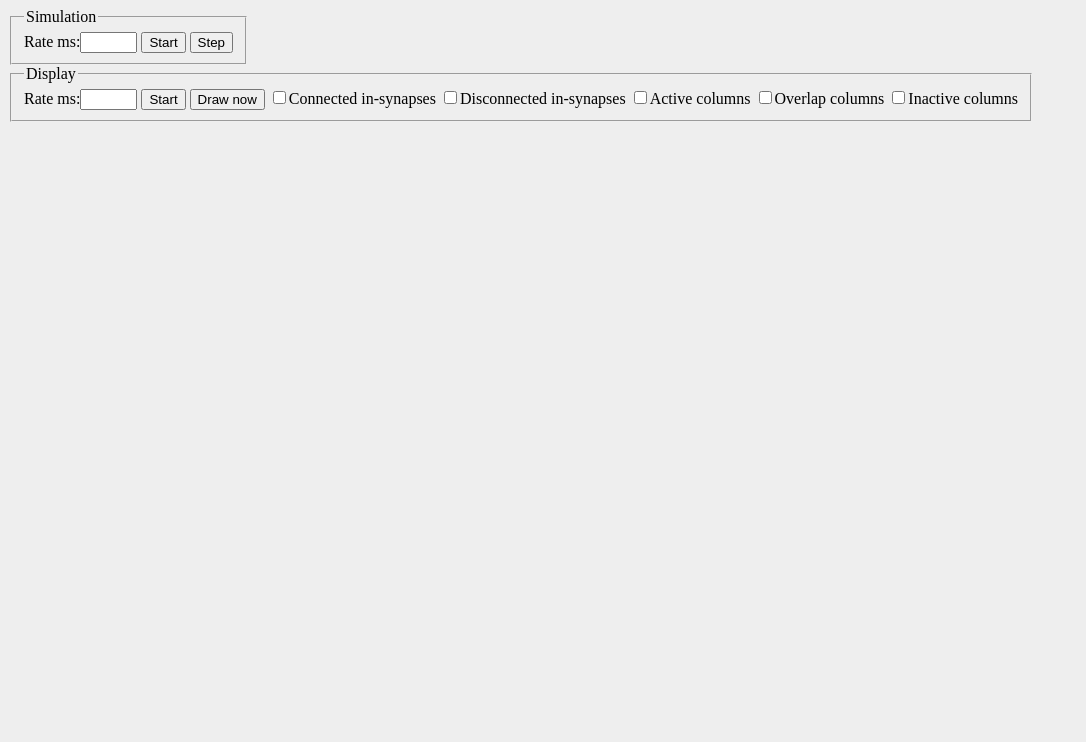
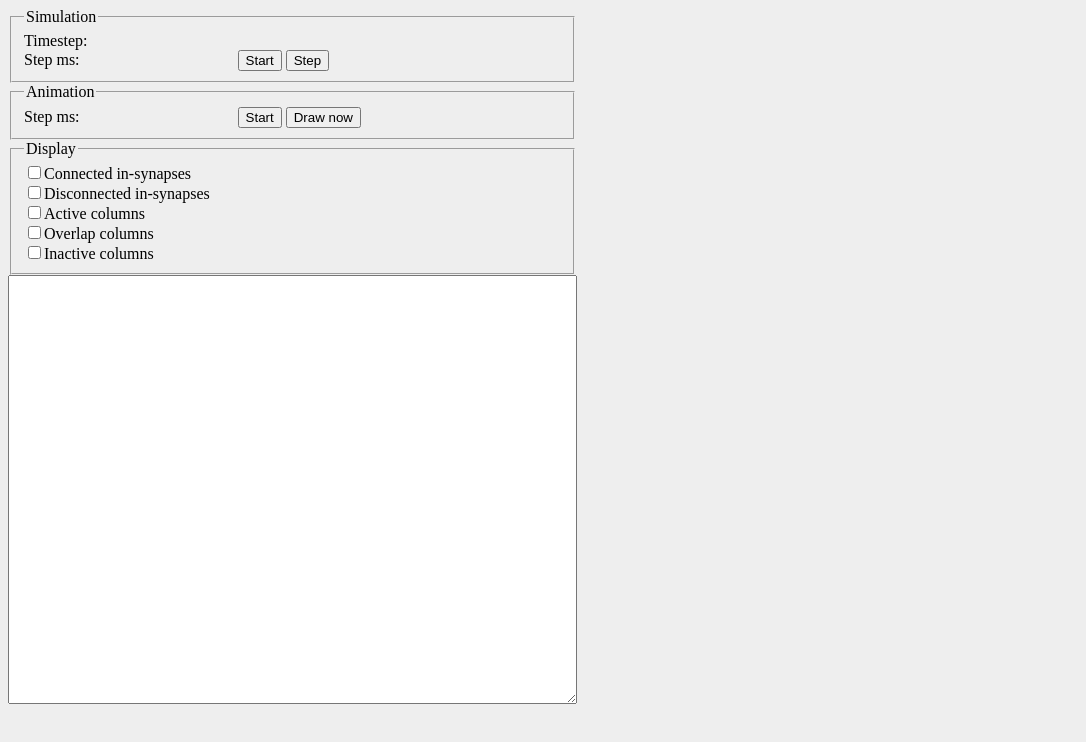
Before and after one commit to htm-community/sanity, a plain HTML site: page public/viz.html in a window 1280 px wide. Shown: the whole page, without its empty margins (0-1086 px from the left). Drawn offline with nearby package versions, Linux system fonts and the light colour scheme; a script that the page names is missing.

Commit message:
ui sliders to control speed. text box for details rather than console. inputs just increment continuously.

```diff
--- a/public/viz.html
+++ b/public/viz.html
@@ -7,32 +7,79 @@ body {
   background:#eeeeee;
 }
 
-#control-bar fieldset {
+#header {
+
+}
+
+#viz {
   float: left;
+  clear: left;
+}
+
+#sidebar {
+  float: left;
+}
+
+.slider-box {
+  display: inline-block;
+  vertical-align: middle;
+  width: 150px;
+  height: 20px;
+}
+
+.goog-slider-horizontal {
+  width: 100%;
+  height: 100%;
+  background-color: ThreeDFace;
+  position: relative;
+  overflow: hidden;
+}
+
+.goog-slider-horizontal
+.goog-slider-thumb {
+  top: 0;
+  width: 20px;
+  height: 100%;
+  position: absolute;
+  background-color: ThreeDShadow;
+  overflow: hidden;
+}
+
+#detail-text {
+  width: 80ex;
+  height: 60ex;
 }
 
 </style>
 <body>
-  <div id="control-bar">
+  <div id="viz"></div>
+  <div id="sidebar">
     <fieldset>
       <legend>Simulation</legend>
-      Rate ms:<input id="sim-ms" type="text" size="4"></input>
+      Timestep: <span id="sim-timestep"></span></br>
+      Step ms: <div id="sim-ms-slider-box" class="slider-box"></div>
+      <span id="sim-ms-text"></span>
       <button id="sim-control">Start</button>
       <button id="sim-step">Step</button>
     </fieldset>
     <fieldset>
-      <legend>Display</legend>
-      Rate ms:<input id="animation-ms" type="text" size="4"></input>
+      <legend>Animation</legend>
+      Step ms: <div id="animation-ms-slider-box" class="slider-box"></div>
+      <span id="animation-ms-text"></span>
       <button id="animation-control">Start</button>
       <button id="animation-step">Draw now</button>
-      <input id="display-connected-insyns" type="checkbox">Connected in-synapses
-      <input id="display-disconnected-insyns" type="checkbox">Disconnected in-synapses
-      <input id="display-active-columns" type="checkbox">Active columns
-      <input id="display-overlap-columns" type="checkbox">Overlap columns
-      <input id="display-inactive-columns" type="checkbox">Inactive columns
     </fieldset>
+    <fieldset>
+      <legend>Display</legend>
+      <label><input id="display-connected-insyns" type="checkbox">Connected in-synapses</label><br/>
+      <label><input id="display-disconnected-insyns" type="checkbox">Disconnected in-synapses</label><br/>
+      <label><input id="display-active-columns" type="checkbox">Active columns</label><br/>
+      <label><input id="display-overlap-columns" type="checkbox">Overlap columns</label><br/>
+      <label><input id="display-inactive-columns" type="checkbox">Inactive columns</label>
+    </fieldset>
+    <textarea id="detail-text">
+    </textarea>
   </div>
-  <div id="viz"></div>
   <script type="text/javascript" src="d3/d3.js"></script>
   <script type="text/javascript" src="out/deps/goog/base.js"></script>
   <script type="text/javascript" src="out/viz1.js"></script>
```
Also changed, not shown: 1 other file.
